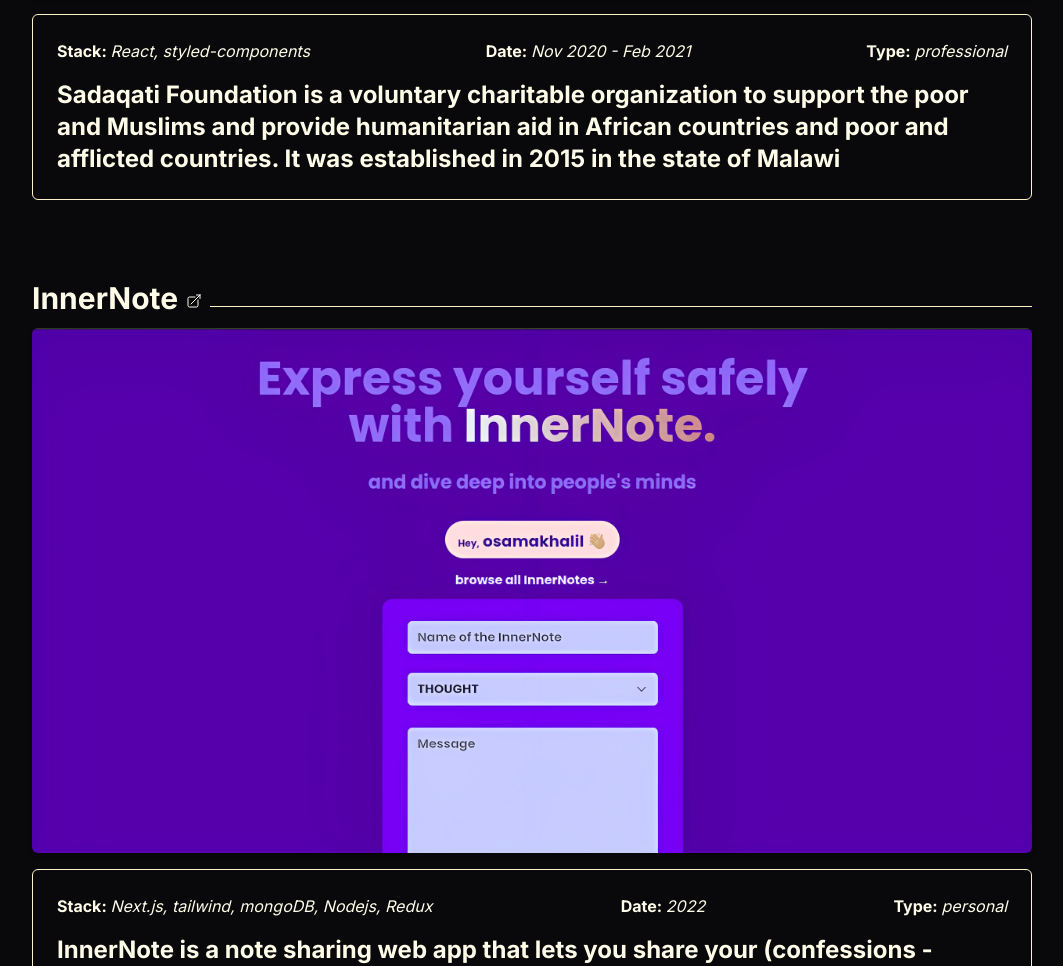
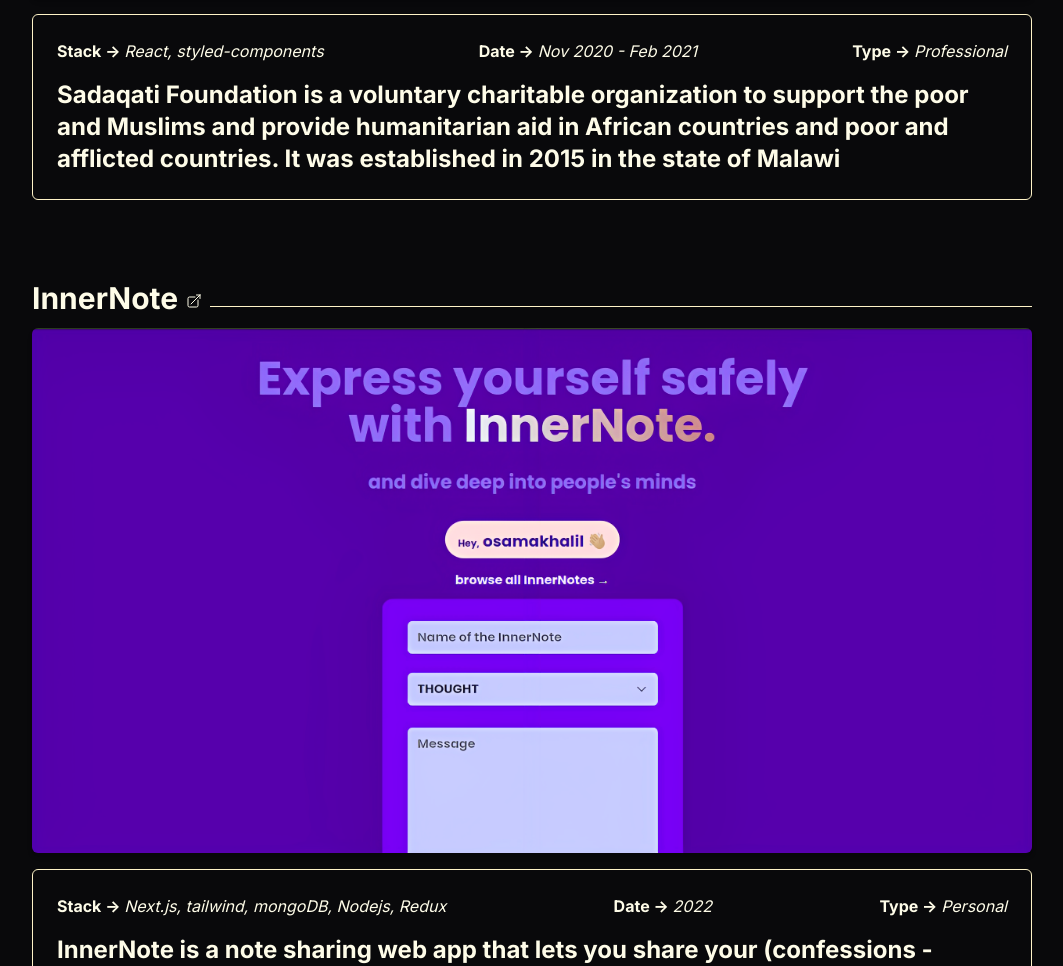
Before and after one commit to OsamaKhalilMohamed/Portfolio, a Next.js app: page / in a window 1280 px wide. Shown: the part 2849-3815 px from the top of the page, without its empty margins (108-1171 px from the left). Built offline with nearby package versions, Linux system fonts and the light colour scheme.

Commit message:
sdadasdsa

```diff
--- a/src/components/ProjectShowCase.tsx
+++ b/src/components/ProjectShowCase.tsx
@@ -68,15 +68,15 @@ export default function ProjectShowCase(props: Readonly<Props>) {
       <div className="mt-4 rounded-md border border-amber-600 p-6  dark:border-amber-100">
         <div className="flex flex-col justify-between md:flex-row">
           <p className="mb-2 md:mb-0">
-            <span className="font-bold">Stack: </span>{" "}
+            <span className="font-bold">Stack {"->"} </span>{" "}
             <span className="font-medium italic"> {stack.join(", ")}</span>
           </p>
           <p className="mb-2 md:mb-0">
-            <span className="font-bold">Date: </span>{" "}
+            <span className="font-bold">Date {"->"} </span>{" "}
             <span className="font-medium italic"> {date}</span>
           </p>
           <p>
-            <span className="font-bold">Type: </span>{" "}
+            <span className="font-bold">Type {"->"} </span>{" "}
             <span className="font-medium italic"> {type}</span>
           </p>
         </div>
--- a/src/components/Projects.tsx
+++ b/src/components/Projects.tsx
@@ -17,9 +17,9 @@ export default function Projects(): React.ReactElement {
       title: "KONAN",
       logo: konanhero,
       stack: ["Typescript", "React", "Django", "SCSS", "REST"],
-      type: "professional",
+      type: "Professional",
       description:
-        "Working on developing all new features and maintain the frontend for this MLOps platform, it has a lot of features that enable faster decision making for risk officers, automated workflows, visual dashboards and analytics, and many more.",
+        "Working on developing all new features and maintain the frontend for the MLOps platform, it got a lot of features that enable faster decision making for risk officers, automated workflows, visual dashboards and analytics, and many more.",
       date: "2022 - present",
       link: "https://app.konan.ai/",
     },
@@ -27,7 +27,7 @@ export default function Projects(): React.ReactElement {
       title: "Aly",
       logo: aly,
       stack: ["Next.js", "Redux", "React-query", "graphQL"],
-      type: "professional",
+      type: "Professional",
       description:
         "Aly aims to enrich moroccan lifestyle by providing several utilities and information about a lot of business all over Morocco.",
       date: "Apr 2022 - Aug 2022",
@@ -37,7 +37,7 @@ export default function Projects(): React.ReactElement {
       title: "Sadaqhati",
       logo: sadaqatihero,
       stack: ["React", "styled-components"],
-      type: "professional",
+      type: "Professional",
       date: "Nov 2020 - Feb 2021",
       link: "https://sadaqahti.com/en/",
       description:
@@ -47,21 +47,21 @@ export default function Projects(): React.ReactElement {
       title: "InnerNote",
       logo: innerNote,
       stack: ["Next.js", "tailwind", "mongoDB", "Nodejs", "Redux"],
-      type: "personal",
+      type: "Personal",
       date: "2022",
       link: "https://inner-note.vercel.app/",
       description:
         "InnerNote is a note sharing web app that lets you share your (confessions - dreams - thoughts - ideas) publicly or privately as well as read and interact with other notes and share them. (under developing).",
     },
     {
-      title: "Auto skip YT ads extension",
+      title: "Auto skip YT ads",
       logo: autoSkip,
       stack: ["Javascript", "css", "HTML"],
-      type: "personal",
+      type: "Personal",
       date: "2024",
       link: "https://chromewebstore.google.com/detail/auto-skip-yt-ads/gdjacpddhealmljhbangakjkenohfbgf",
       description:
-        "This extension aims to automatically skip the skip-able Youtube ads, so it makes the youtube experience more focused and content-driven!",
+        "This chrome extension aims to automatically skip the skip-able Youtube ads, so it makes the youtube experience more focused and content-driven!",
     },
   ];
 
```
